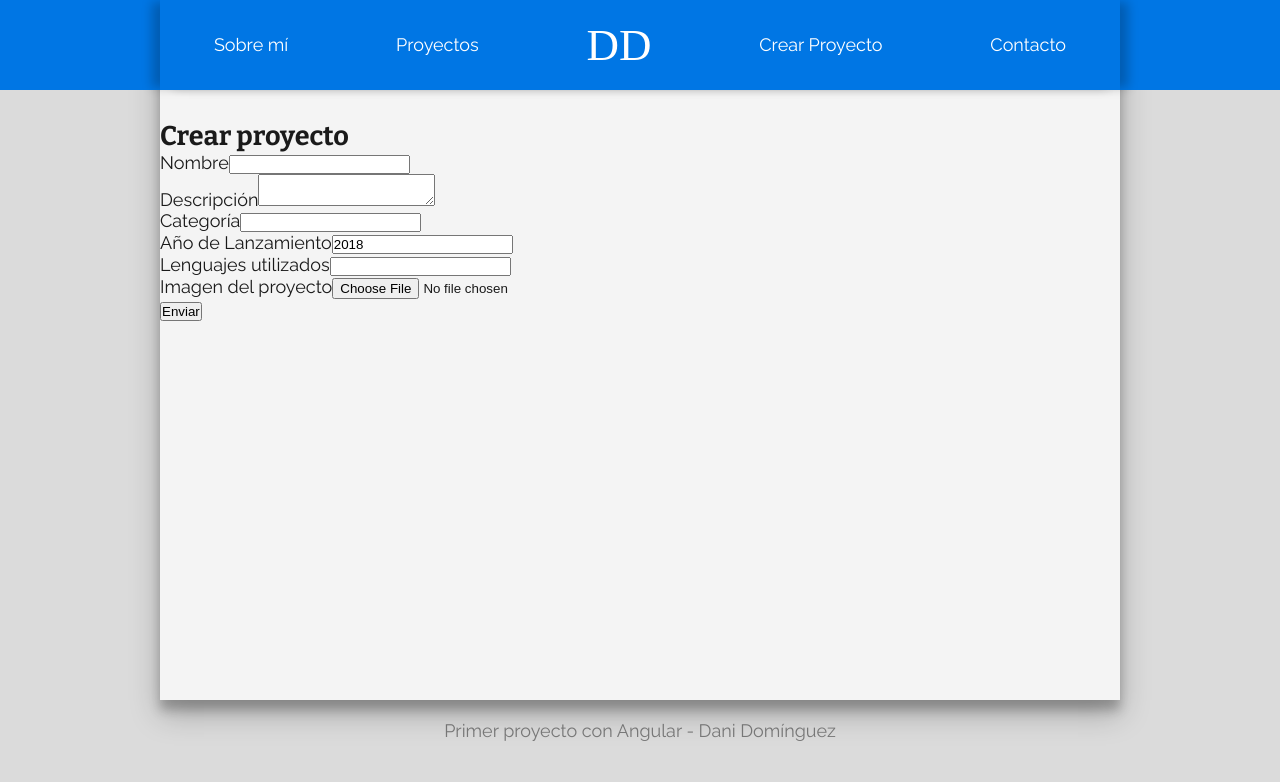
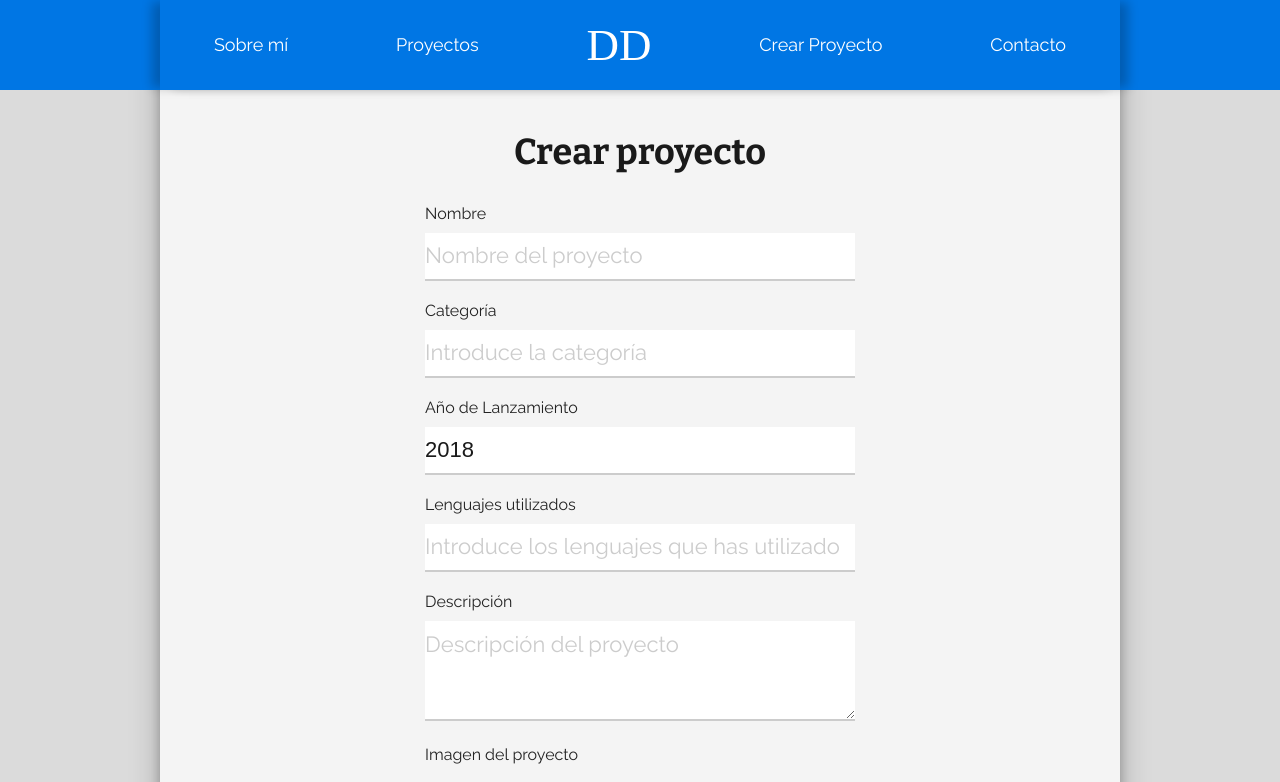
Before and after one commit to danidz96/proyecto-angular, an Angular app: page /crear-proyecto in a window 1280 px wide. Shown: the top 782 px of the page. Built offline with nearby package versions, Linux system fonts and the light colour scheme; a web font is replaced by a local one.

Commit message:
estilo y validación del formulario

```diff
--- a/src/app/components/create/create.component.html
+++ b/src/app/components/create/create.component.html
@@ -4,28 +4,33 @@
   <form #projectForm='ngForm' (ngSubmit)='onSubmit(projectForm)'>
     <p>
       <label for="name">Nombre</label>
-      <input type="text" name="name" #name="ngModel" [(ngModel)]="project.name">
+      <input type="text" name="name" #name="ngModel" [(ngModel)]="project.name" placeholder="Nombre del proyecto" required>
+      <span class="form-error" *ngIf="name.touched && !name.valid">El nombre es obligatorio</span>
+    </p>
+    <p>
+      <label for="category">Categoría</label>
+      <input type="text" name="category" #category="ngModel" [(ngModel)]="project.category" placeholder="Introduce la categoría" required>
+      <span class="form-error" *ngIf="category.touched && !category.valid">La categoría es obligatoria</span>
+    </p>
+    <p>
+      <label for="year">Año de Lanzamiento</label>
+      <input type="number" name="year" #year="ngModel" [(ngModel)]="project.year" placeholder="Selecciona el año">
+    </p>
+    <p>
+      <label for="langs">Lenguajes utilizados</label>
+      <input type="text" name="langs" #langs="ngModel" [(ngModel)]="project.langs" placeholder="Introduce los lenguajes que has utilizado" required>
+      <span class="form-error" *ngIf="langs.touched && !langs.valid">Introduce al menos un lenguaje</span>
     </p>
     <p>
       <label for="description">Descripción</label>
-      <textarea type="text" name="description" #description="ngModel" [(ngModel)]="project.description"></textarea>
+      <textarea type="text" name="description" #description="ngModel" [(ngModel)]="project.description" placeholder="Descripción del proyecto" required></textarea>
+      <span class="form-error" *ngIf="description.touched && !description.valid">La descripción es obligatoria</span>
     </p>
-    <p>
-      <label for="category">Categoría</label>
-      <input type="text" name="category" #category="ngModel" [(ngModel)]="project.category">
-    </p>
-    <p>
-      <label for="year">Año de Lanzamiento</label>
-      <input type="number" name="year" #year="ngModel" [(ngModel)]="project.year">
-    </p>
-    <p>
-      <label for="langs">Lenguajes utilizados</label>
-      <input type="text" name="langs" #langs="ngModel" [(ngModel)]="project.langs">
-    </p>
-    <p>
+    <p class="upload-btn-wrapper">
       <label for="image">Imagen del proyecto</label>
+      <button class="upload-btn">Subir Imagen</button>
       <input type="file" name="image" placeholder="Subir Imagen">
     </p>
-    <input type="submit" value="Enviar">
+    <input type="submit" value="Enviar" [disabled]="!projectForm.form.valid">
   </form>
 </div>
--- a/src/assets/css/styles.css
+++ b/src/assets/css/styles.css
@@ -100,10 +100,11 @@ header .logo:hover {
 }
 
 /* Sobre mí */
+
 #title {
     text-align: center;
     width: 75%;
-    margin:30px auto 80px auto;
+    margin: 30px auto 80px auto;
 }
 
 #title h1 {
@@ -130,7 +131,6 @@ header .logo:hover {
     padding-bottom: 20px;
 }
 
-
 /* Footer */
 
 footer {
@@ -140,3 +140,116 @@ footer {
     text-align: center;
     opacity: 0.5;
 }
+
+/* Formulario */
+
+.container {
+    padding: 50px;
+    padding-top: 10px;
+}
+
+.container h2 {
+    padding-bottom: 20px;
+    margin-bottom: 10px;
+    text-align: center;
+    font-size: 2em !important;
+}
+
+form {
+    width: 50%;
+    margin: 0 auto;
+}
+
+input, textarea {
+    border: none;
+    outline: none;
+    border-bottom: 2px solid #ccc;
+    width: 100%;
+    margin-bottom: 20px;
+    font-size: 22px;
+    color: #1a1a1a;
+    padding-bottom: 10px;
+    padding-top: 10px;
+    transition: ease-in 0.2s;
+}
+
+textarea {
+    height: 100px;
+}
+
+input[type='text']:focus, textarea:focus {
+    transform: scale(1.05);
+    border: none;
+    border: 2px solid rgb(0, 118, 228);
+}
+
+label {
+    display: block;
+    margin-bottom: 10px;
+    color: #222;
+    font-size: 16px;
+}
+
+::-webkit-input-placeholder {
+    color: #ccc;
+    font-family: 'Raleway';
+}
+
+.upload-btn-wrapper {
+    position: relative;
+    overflow: hidden;
+    display: inline-block;
+    width: 100%;
+    margin: 0 auto;
+    margin-bottom: 30px;
+}
+
+.upload-btn {
+    border: 2px solid rgb(129, 129, 129);
+    color: rgb(129, 129, 129);
+    background-color: white;
+    padding: 10px;
+    font-size: 20px;
+    font-weight: bold;
+    width: 100%;
+    margin-top: 10px;
+    font-family: 'Raleway';
+}
+
+.upload-btn-wrapper input[type=file] {
+    font-size: 100px;
+    position: absolute;
+    left: 0;
+    top: 0;
+    opacity: 0;
+}
+
+input[type=submit] {
+    width: 120px;
+    padding: 10px 20px;
+    background: rgb(0, 118, 228);
+    color: #dbdbdb;
+    font-family: 'Raleway';
+    margin-top: -10px;
+}
+
+input[type=submit]:hover {
+    background: rgb(0, 84, 163);
+    cursor: pointer;
+}
+
+/* Form Validation */
+
+.form-error {
+    display: block;
+    padding-bottom: 20px;
+    color: red;
+}
+
+input.ng-invalid.ng-touched, textarea.ng-invalid.ng-touched {
+    border: 2px solid red;
+}
+
+form input[disabled] {
+    opacity: 0.5;
+}
```
